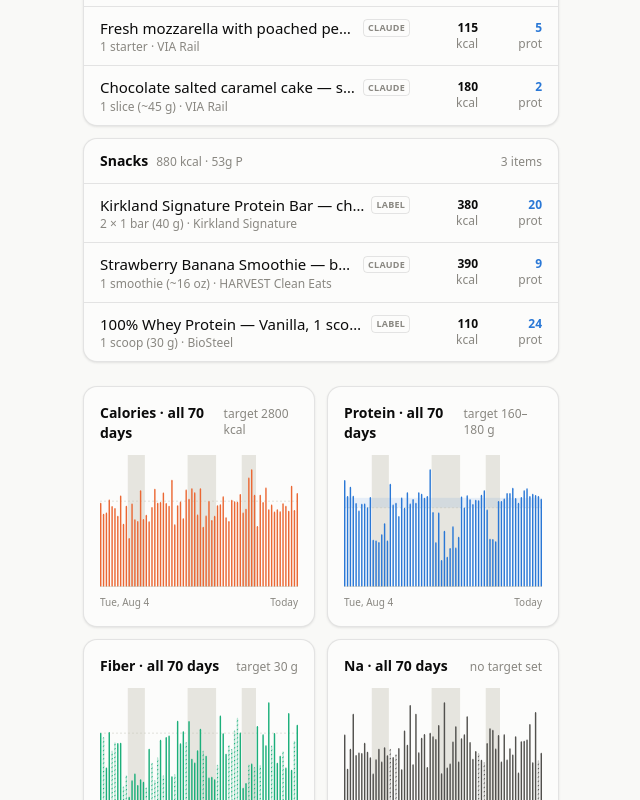
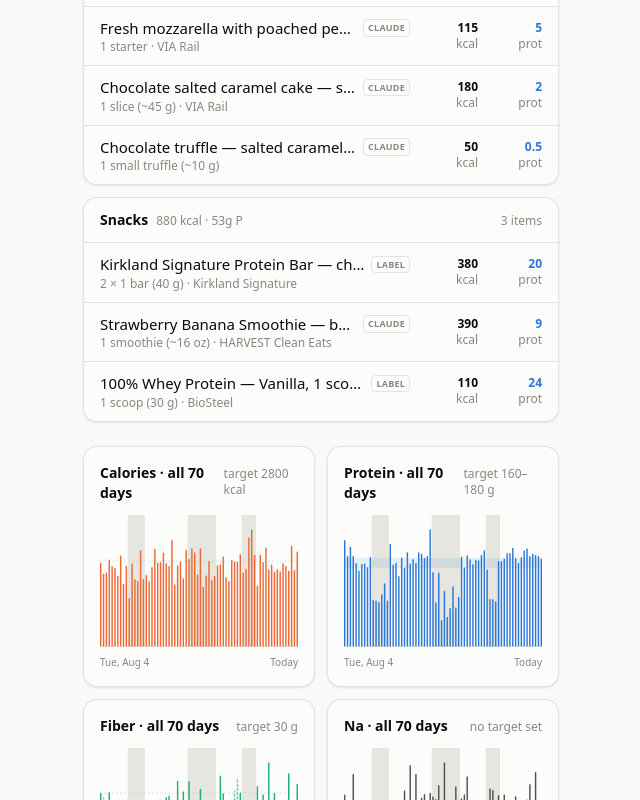
Before and after one commit to soldoutbudokan/Health, a Next.js app: page /Health/ in a window 1280 px wide. Shown: the part 1320-2120 px from the top of the page, without its empty margins (69-709 px from the left). Built offline with nearby package versions, Linux system fonts and the light colour scheme.

Commit message:
Log Oct 12: a small salted caramel truffle after dinner, and add it to the catalog

```diff
--- a/src/data/staples.ts
+++ b/src/data/staples.ts
@@ -1526,4 +1526,15 @@ export const STAPLE_FOODS: Food[] = [
     note: "Table salt is 39% sodium, so a pinch of 0.3–0.5 g is 120–200 mg; added Oct 1. Kosher salt has bigger crystals, so a pinch of it carries less.",
     tags: ["salt", "pinch", "sea salt", "seasoning", "sodium"],
   },
+  {
+    id: "staple-salted-caramel-truffle-small",
+    name: "Chocolate truffle",
+    variant: "salted caramel, small",
+    source: "claude",
+    per: "1 small truffle (~10 g)",
+    gramsPerServing: 10,
+    macros: { calories: 50, protein: 0.5, carbs: 5.5, fat: 3, fiber: 0.3, sugar: 5, sodium: 20 },
+    note: "Estimated on Oct 12 for a small salted caramel chocolate truffle, no brand noted, at about 500 kcal per 100 g. A Lindor ball is 12.5 g and 75 kcal for scale. Call it 35–80 kcal, mostly the size; sodium 10–50 mg with the salt.",
+    tags: ["truffle", "chocolate", "salted caramel", "caramel", "candy", "dessert", "sweet"],
+  },
 ];
```
Also changed, not shown: data/log.csv.
